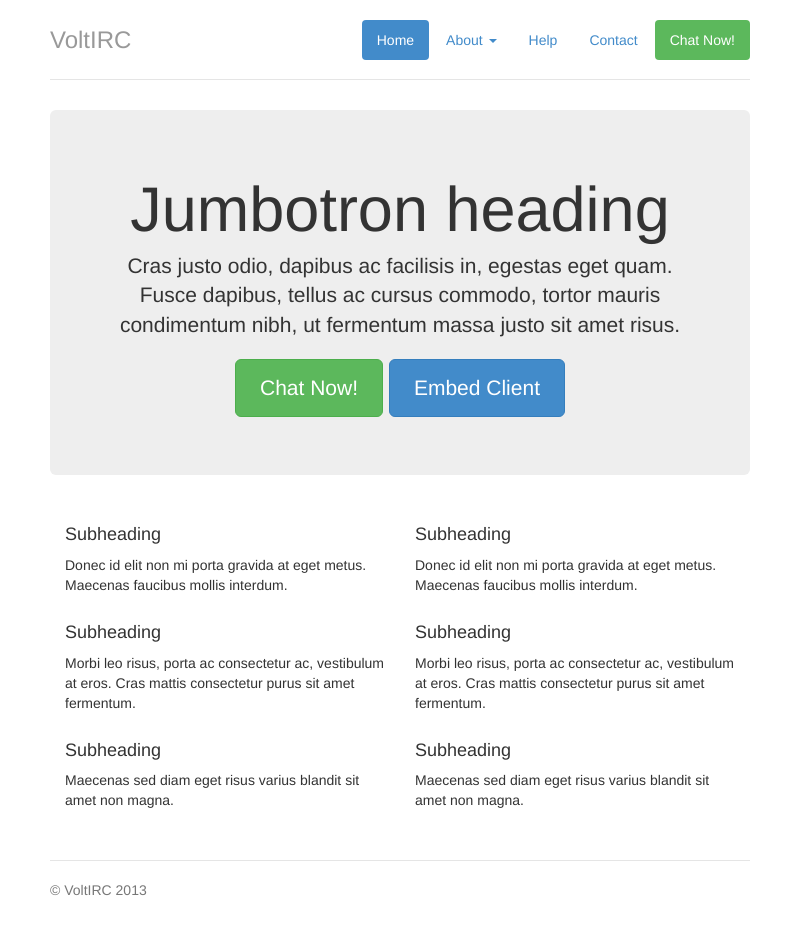
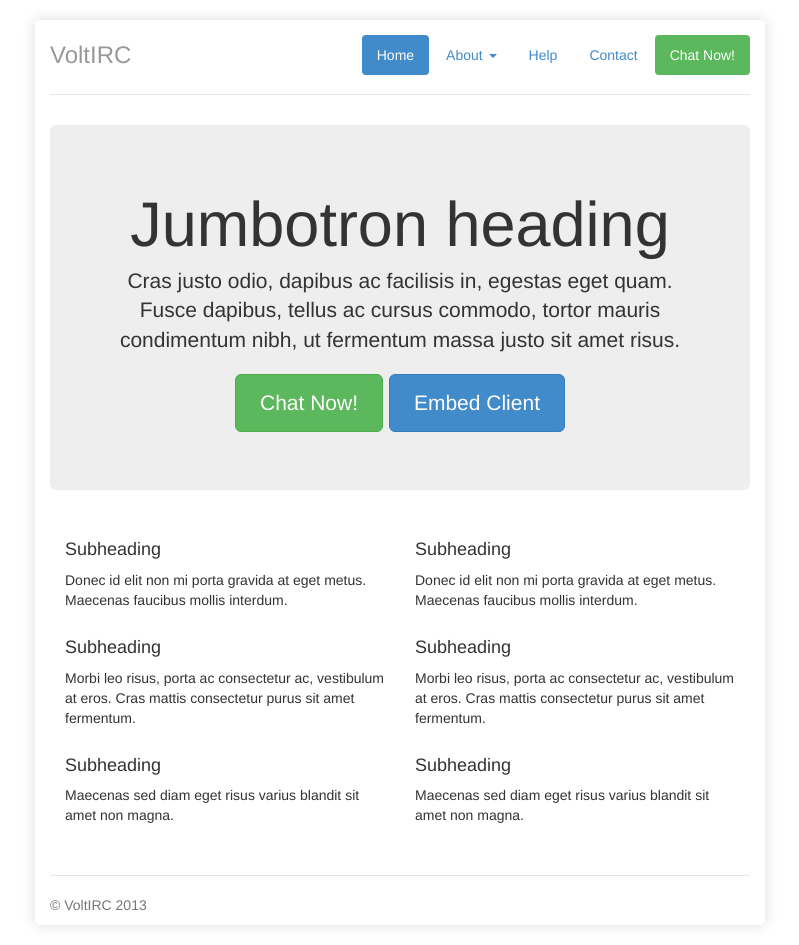
Before and after one commit to VoltIRC/website, a plain HTML site: page index.html in a window 1280 px wide. Shown: the whole page, without its empty margins (240-1039 px from the left). Drawn offline with nearby package versions, Linux system fonts and the light colour scheme.

Commit message:
Add a shadow and mangle padding a little bit for consistency.

```diff
--- a/css/jumbotron-narrow.css
+++ b/css/jumbotron-narrow.css
@@ -14,6 +14,7 @@ body {
 
 /* Custom page header */
 .header {
+  padding-top: 15px;
   border-bottom: 1px solid #e5e5e5;
 }
 /* Make the masthead heading the same height as the navigation */
@@ -35,6 +36,12 @@ body {
 @media (min-width: 768px) {
 	.container {
 		max-width: 730px;
+		-moz-box-shadow: 0 0 14px rgba(0,0,0,0.15);
+		-webkit-box-shadow: 0 0 14px rgba(0,0,0,0.15);
+		box-shadow: 0 0 14px rgba(0,0,0,0.15);
+		-moz-border-radius: 5px;
+		border-radius: 5px;
+		/*border-top: 5px solid #e7402f;*/
 	}
 }
 .container-narrow > hr {
```
Lines whose indentation alone changed are shown as unchanged.
